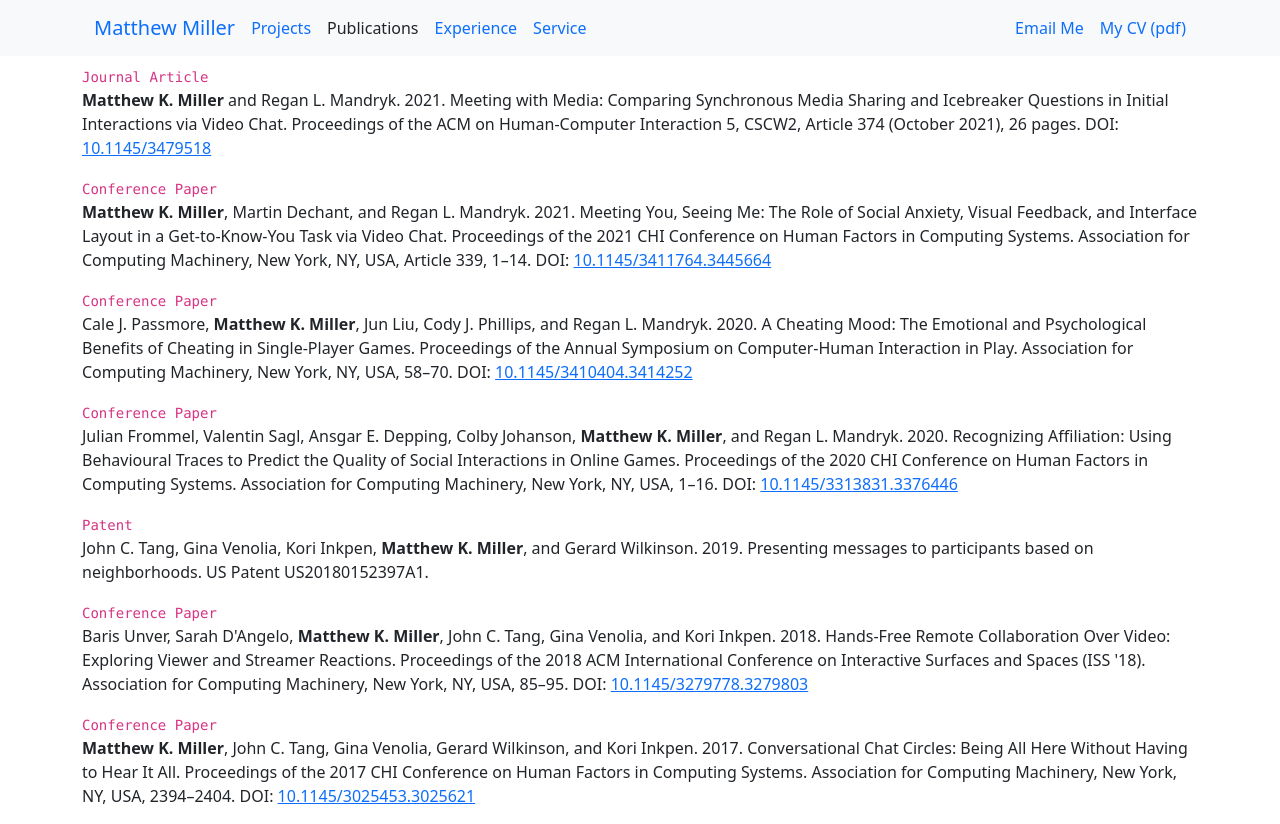
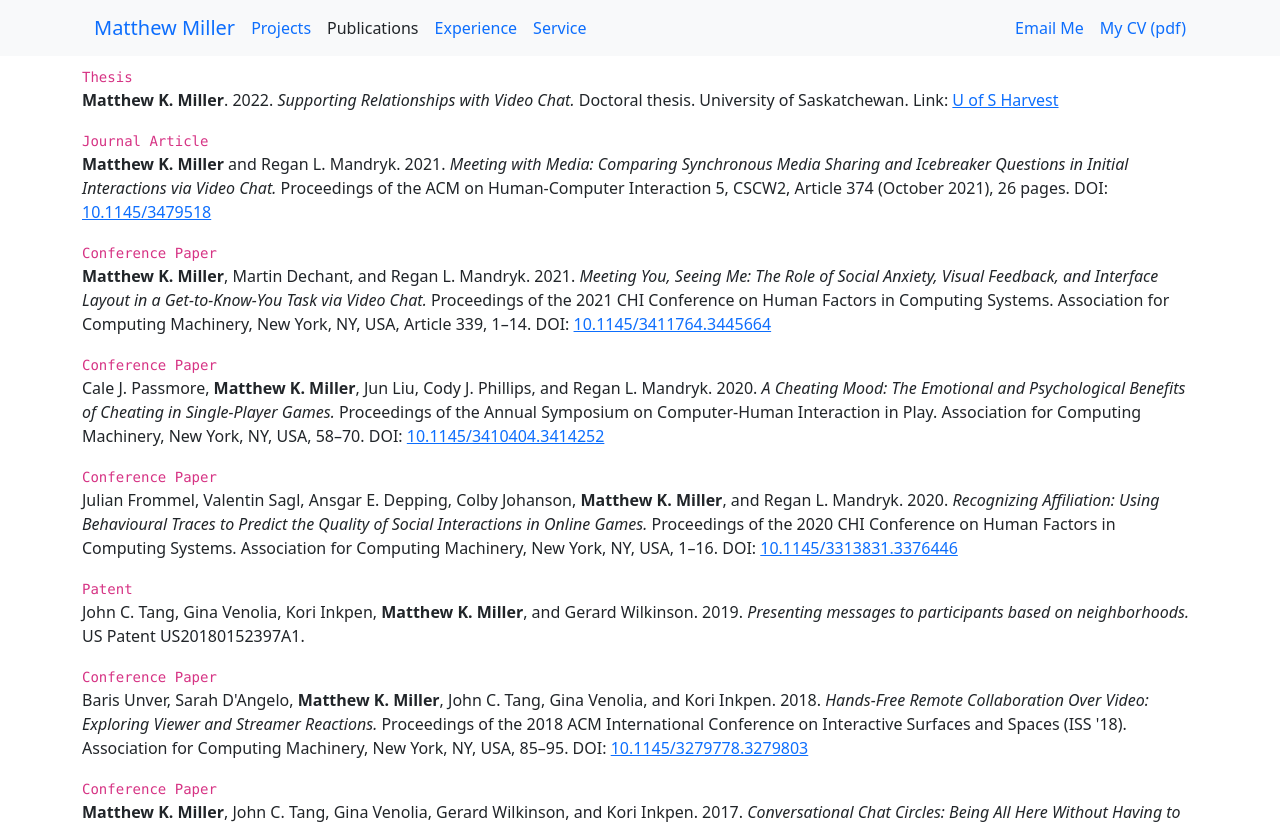
Before and after one commit to millermk/millermk.github.io, a React (Create React App) app: page /publications in a window 1280 px wide. Shown: the top 824 px of the page. Built offline with nearby package versions, Linux system fonts and the light colour scheme.

Commit message:
Add Thesis

```diff
--- a/src/Components/PublicationSummary.tsx
+++ b/src/Components/PublicationSummary.tsx
@@ -7,11 +7,13 @@ const publicationTypeToDisplay = (t: PublicationType) => {
         case 'conf-full':
             return 'Conference Paper';
         case 'conf-short':
-            return 'Conference Paper (short)'
+            return 'Conference Paper (short)';
         case 'journal':
             return 'Journal Article';
         case 'patent':
-            return 'Patent'
+            return 'Patent';
+        case 'thesis':
+            return 'Thesis';
     }
 }
 
@@ -32,8 +34,9 @@ export default function PublicationSummary(props: {publication: Publication}) {
         <div>
             <code>{publicationTypeToDisplay(props.publication.type)}</code>
             <p>
-                {authorText}{`. ${props.publication.year}. ${props.publication.title}. ${props.publication.venue}.`}
+                {authorText}{`. ${props.publication.year}. `}<i>{props.publication.title}.</i> {props.publication.venue}.
                 {props.publication.doi !== undefined ? (<span> DOI: <a target="_blank" rel="noreferrer" href={'https://doi.org/' + props.publication.doi}>{props.publication.doi}</a></span>) : null }
+                {props.publication.link !== undefined ? (<span> Link: <a target="_blank" rel="noreferrer" href={props.publication.link.href}>{props.publication.link.text}</a></span>) : null }
             </p>
         </div>
     );
--- a/src/DataSource/DataSource.ts
+++ b/src/DataSource/DataSource.ts
@@ -5,6 +5,13 @@ import IService from "../Models/Service";
 
 export const publications: IPublication[] = [
     {
+        authors: ['Matthew K. Miller'],
+        year: 2022,
+        title: 'Supporting Relationships with Video Chat',
+        venue: 'Doctoral thesis. University of Saskatchewan',
+        link: {href: 'https://harvest.usask.ca/handle/10388/14074', text: 'U of S Harvest'},
+        type: 'thesis'
+    },{
         authors: ['Matthew K. Miller', 'Regan L. Mandryk'],
         year: 2021,
         title: 'Meeting with Media: Comparing Synchronous Media Sharing and Icebreaker Questions in Initial Interactions via Video Chat',
--- a/src/Models/Publication.ts
+++ b/src/Models/Publication.ts
@@ -1,10 +1,11 @@
-export type PublicationType = 'conf-full' | 'conf-short' | 'journal' | 'patent';
+export type PublicationType = 'conf-full' | 'conf-short' | 'journal' | 'patent' | 'thesis';
 
 export default interface Publication {
     authors: string[];
     title: string;
     year: number;
     doi?: string;
+    link?: {href: string, text: string};
     venue: string;
     type: PublicationType;
 }
```
